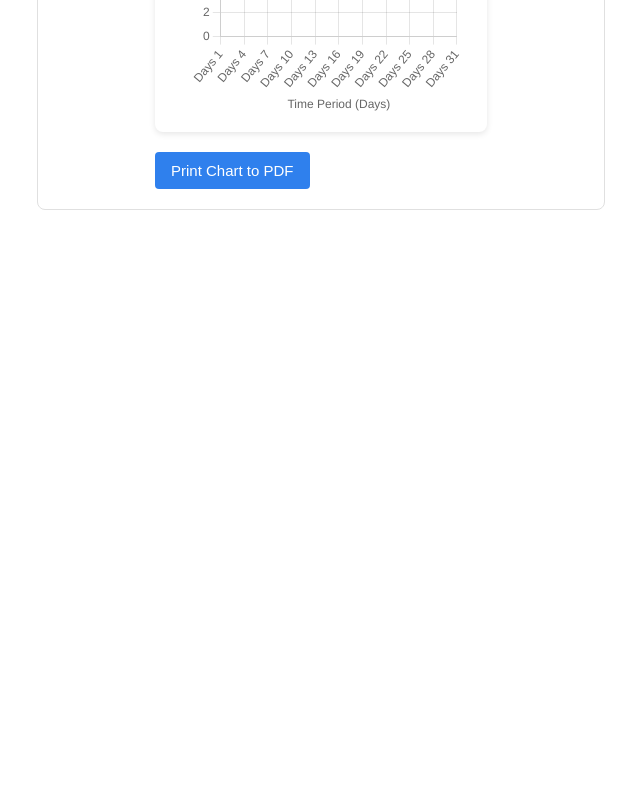
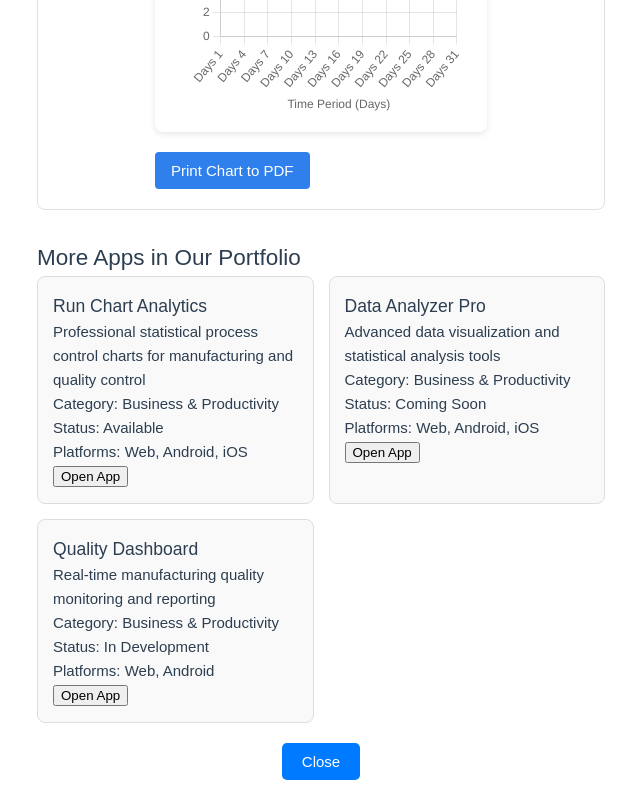
Before and after one commit to PatrickRutledge/RunChart-Goal, a Vue app: page / in a window 1280 px wide. Shown: the part 880-1680 px from the top of the page, without its empty margins (15-655 px from the left). Before the commit the page ends 1110 px from the top, so only its background shows below. Built offline with nearby package versions, Linux system fonts and the light colour scheme.

Commit message:
Add More Apps portfolio feature to mobile app
- Added professional More Apps modal for cross-promotion
- Enhanced mobile app with portfolio showcase
- Ready for Android deployment to Google Play Store
- Free app strategy with links to other Pat Rutledge apps

```diff
--- a/src/App.vue
+++ b/src/App.vue
@@ -16,6 +16,52 @@ const rawDataInput = ref('8, 10, 12, 11, 9, 8, 10, 11, 12, 9, 8, 10, 11, 8, 7, 8
 
 // Reactive variable for input warning message
 const inputWarning = ref(null);
+
+// More Apps modal state
+const showMoreApps = ref(false);
+
+// Portfolio apps data
+const portfolioApps = ref([
+  {
+    name: "Run Chart Analytics",
+    description: "Professional statistical process control charts for manufacturing and quality control",
+    category: "Business & Productivity",
+    status: "Available",
+    platforms: ["Web", "Android", "iOS"],
+    url: "https://run-chart-goal-vue.netlify.app"
+  },
+  {
+    name: "Data Analyzer Pro",
+    description: "Advanced data visualization and statistical analysis tools",
+    category: "Business & Productivity",
+    status: "Coming Soon",
+    platforms: ["Web", "Android", "iOS"],
+    url: "#"
+  },
+  {
+    name: "Quality Dashboard",
+    description: "Real-time manufacturing quality monitoring and reporting",
+    category: "Business & Productivity",
+    status: "In Development",
+    platforms: ["Web", "Android"],
+    url: "#"
+  }
+]);
+
+// Functions for More Apps
+const openMoreApps = () => {
+  showMoreApps.value = true;
+};
+
+const closeMoreApps = () => {
+  showMoreApps.value = false;
+};
+
+const openApp = (app) => {
+  if (app.url && app.url !== '#') {
+    window.open(app.url, '_blank');
+  }
+};
 
 // --- COMPUTED PROPERTIES FOR CHART ---
 // Parse the raw text input into a numeric array
@@ -211,6 +257,7 @@ const resetInputs = () => {
 
       <div class="button-group">
         <button @click="resetInputs">Reset All Inputs</button>
+        <button @click="openMoreApps" class="more-apps-btn">More Apps by Pat Rutledge</button>
       </div>
 
     </div>
@@ -218,6 +265,42 @@ const resetInputs = () => {
     <div class="chart-section">
       <RunChartDisplay :chartData="chartData" :chartOptions="chartOptions" />
     </div>
+
+    <!-- More Apps Section -->
+    <div class="more-apps-section">
+      <h2>More Apps in Our Portfolio</h2>
+      <div class="app-list">
+        <div v-for="app in portfolioApps" :key="app.name" class="app-item">
+          <h3>{{ app.name }}</h3>
+          <p>{{ app.description }}</p>
+          <p><strong>Category:</strong> {{ app.category }}</p>
+          <p><strong>Status:</strong> {{ app.status }}</p>
+          <p><strong>Platforms:</strong> {{ app.platforms.join(', ') }}</p>
+          <button @click="openApp(app)">Open App</button>
+        </div>
+      </div>
+      <button class="close-more-apps" @click="closeMoreApps">Close</button>
+    </div>
+
+    <!-- Overlay for More Apps -->
+    <div v-if="showMoreApps" class="overlay" @click="closeMoreApps">
+      <div class="overlay-content" @click.stop>
+        <span class="close" @click="closeMoreApps">&times;</span>
+        <h2>More Apps in Our Portfolio</h2>
+        <div class="app-list">
+          <div v-for="app in portfolioApps" :key="app.name" class="app-item">
+            <h3>{{ app.name }}</h3>
+            <p>{{ app.description }}</p>
+            <p><strong>Category:</strong> {{ app.category }}</p>
+            <p><strong>Status:</strong> {{ app.status }}</p>
+            <p><strong>Platforms:</strong> {{ app.platforms.join(', ') }}</p>
+            <button @click="openApp(app)">Open App</button>
+          </div>
+        </div>
+        <button class="close-more-apps" @click="closeMoreApps">Close</button>
+      </div>
+    </div>
+
   </div>
 </template>
 
@@ -305,10 +388,19 @@ h1 {
   cursor: pointer;
   font-size: 1em;
   transition: background-color 0.3s ease;
+  margin-right: 10px;
 }
 
 .button-group button:hover {
   background-color: #0056b3;
+}
+
+.more-apps-btn {
+  background-color: #28a745 !important;
+}
+
+.more-apps-btn:hover {
+  background-color: #218838 !important;
 }
 
 .chart-section {
@@ -322,4 +414,75 @@ h1 {
   background-color: #fff;
   border-radius: 8px;
 }
+
+/* More Apps styles */
+.more-apps-section {
+  margin-top: 30px;
+}
+
+.app-list {
+  display: grid;
+  grid-template-columns: repeat(auto-fill, minmax(250px, 1fr));
+  gap: 15px;
+}
+
+.app-item {
+  background-color: #f9f9f9;
+  border: 1px solid #ddd;
+  border-radius: 8px;
+  padding: 15px;
+  transition: transform 0.2s;
+}
+
+.app-item:hover {
+  transform: translateY(-2px);
+}
+
+.close-more-apps {
+  display: block;
+  margin: 20px auto 0;
+  padding: 10px 20px;
+  background-color: #007bff;
+  color: white;
+  border: none;
+  border-radius: 5px;
+  cursor: pointer;
+  font-size: 1em;
+  transition: background-color 0.3s ease;
+}
+
+.close-more-apps:hover {
+  background-color: #0056b3;
+}
+
+/* Overlay styles */
+.overlay {
+  position: fixed;
+  top: 0;
+  left: 0;
+  right: 0;
+  bottom: 0;
+  background-color: rgba(0, 0, 0, 0.7);
+  display: flex;
+  justify-content: center;
+  align-items: center;
+  z-index: 1000;
+}
+
+.overlay-content {
+  background-color: #fff;
+  padding: 30px;
+  border-radius: 8px;
+  width: 90%;
+  max-width: 600px;
+  position: relative;
+}
+
+.close {
+  position: absolute;
+  top: 10px;
+  right: 10px;
+  font-size: 1.5em;
+  cursor: pointer;
+}
 </style>
```
Also changed, not shown: 1 other file (tests, documents, lock files or other folders).
